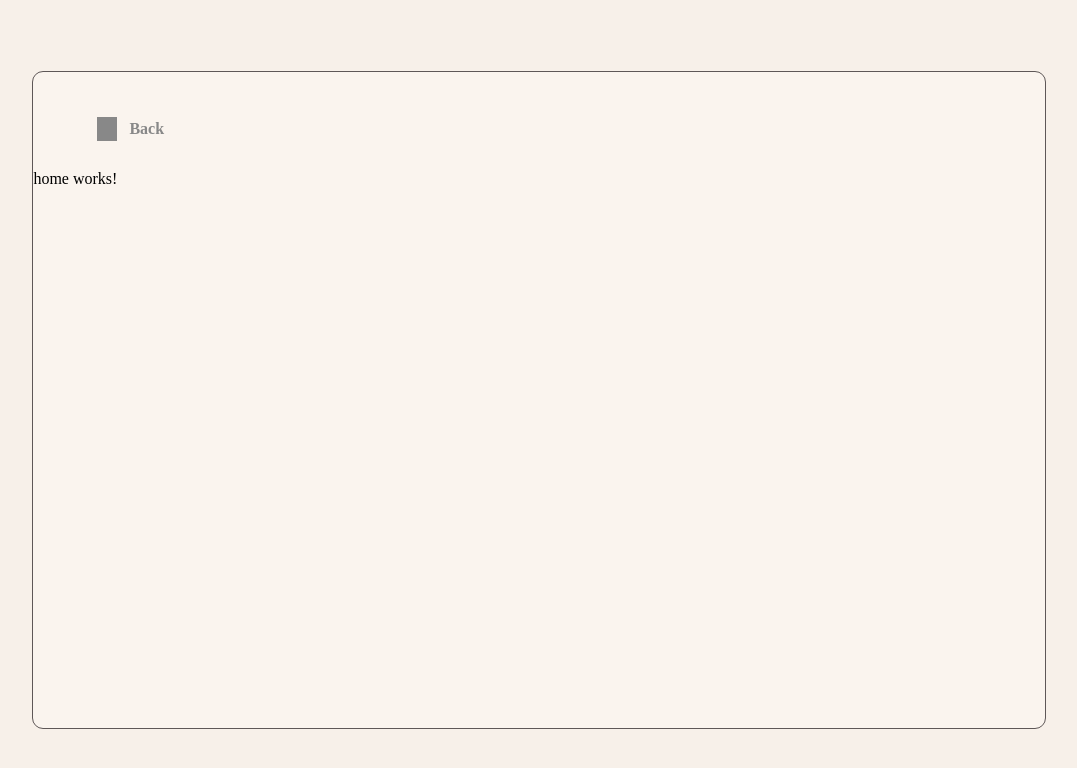
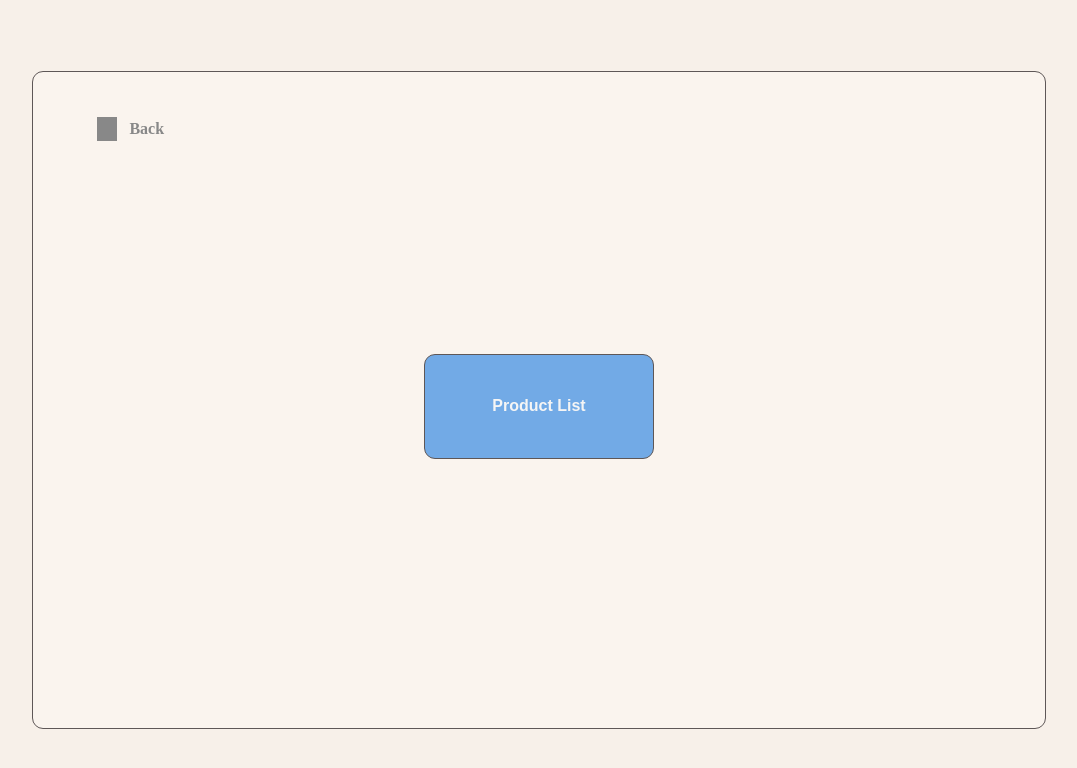
Before and after one commit to dadal00/AngularBasic, an Angular app in the folder product-app/: page / in a window 1280 px wide. Shown: the top 768 px of the page, without its empty margins (101-1178 px from the left). Built offline with nearby package versions, Linux system fonts and the light colour scheme.

Commit message:
next page button for home

```diff
--- a/product-app/src/app/core/layout/background/background.component.css
+++ b/product-app/src/app/core/layout/background/background.component.css
@@ -3,17 +3,22 @@
   position: fixed;
   top: 0;
   left: 0;
-  width: 100%;
-  height: 100%;
+  width: 100vw;
+  height: 100vh;
   background-color: #f7f0e9;
   display: flex;
   justify-content: center;
   align-items: center;
 }
 .background-container {
-  height: 82%;
-  width: 79%;
+  height: 82vh;
+  width: 79vw;
   background: #faf4ee;
   border-radius: 11px;
   border: 1px solid #5e5757;
+  display: flex;
+  flex-direction: column;
 }
+.content-wrapper {
+  flex: 1;
+}
--- a/product-app/src/app/core/layout/background/background.component.html
+++ b/product-app/src/app/core/layout/background/background.component.html
@@ -1,4 +1,6 @@
 <div class="background-container">
   <goback-button></goback-button>
-  <router-outlet></router-outlet>
+  <div class="content-wrapper">
+    <router-outlet></router-outlet>
+  </div>
 </div>
--- a/product-app/src/app/features/home/home.component.css
+++ b/product-app/src/app/features/home/home.component.css
@@ -0,0 +1,21 @@
+.home-container {
+    /* height: 13vh; */
+    width: 18vw;
+    margin-top: 25vh;
+    aspect-ratio: 2.2;
+    align-self: center;
+    justify-self: center;
+}
+.home-button {
+    font-size: 1rem;
+    width: 100%;
+    height: 100%;
+    border-radius: 11px;
+    font-weight: bold;
+    color: #F5F5F5;
+    background-color: #72AAE6;
+    border: 1px solid #5E5757;
+}
+.home-button:active {
+    opacity: 60%;
+}
--- a/product-app/src/app/features/home/home.component.html
+++ b/product-app/src/app/features/home/home.component.html
@@ -1 +1,5 @@
-<p>home works!</p>
+<div class="home-container">
+    <button class="home-button">
+        Product List
+    </button>
+</div>
```
